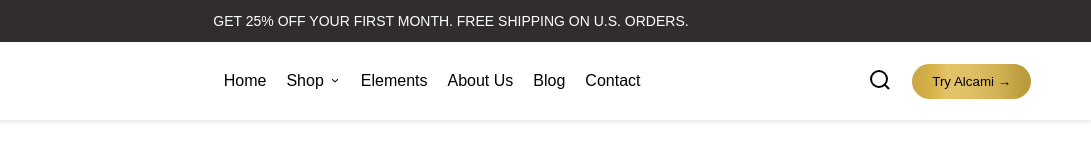
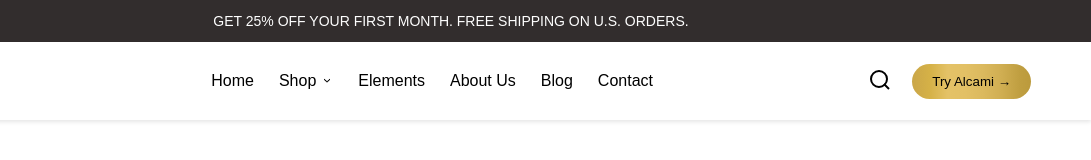
Before and after one commit to AlexAjit/AlcamiUI, a plain HTML site: page index.html in a window 1280 px wide. Shown: the full height of the page, 189-1280 px from the left. Drawn offline with Linux system fonts and the light colour scheme; files whose address does not match are found by name.

Commit message:
Header Updated

```diff
--- a/css/styles.css
+++ b/css/styles.css
@@ -50,7 +50,7 @@ body {
 .main-nav ul {
     display: flex;
     list-style: none;
-    gap: 20px;
+    gap: 25px;
 }
 
 .main-nav a {
```
